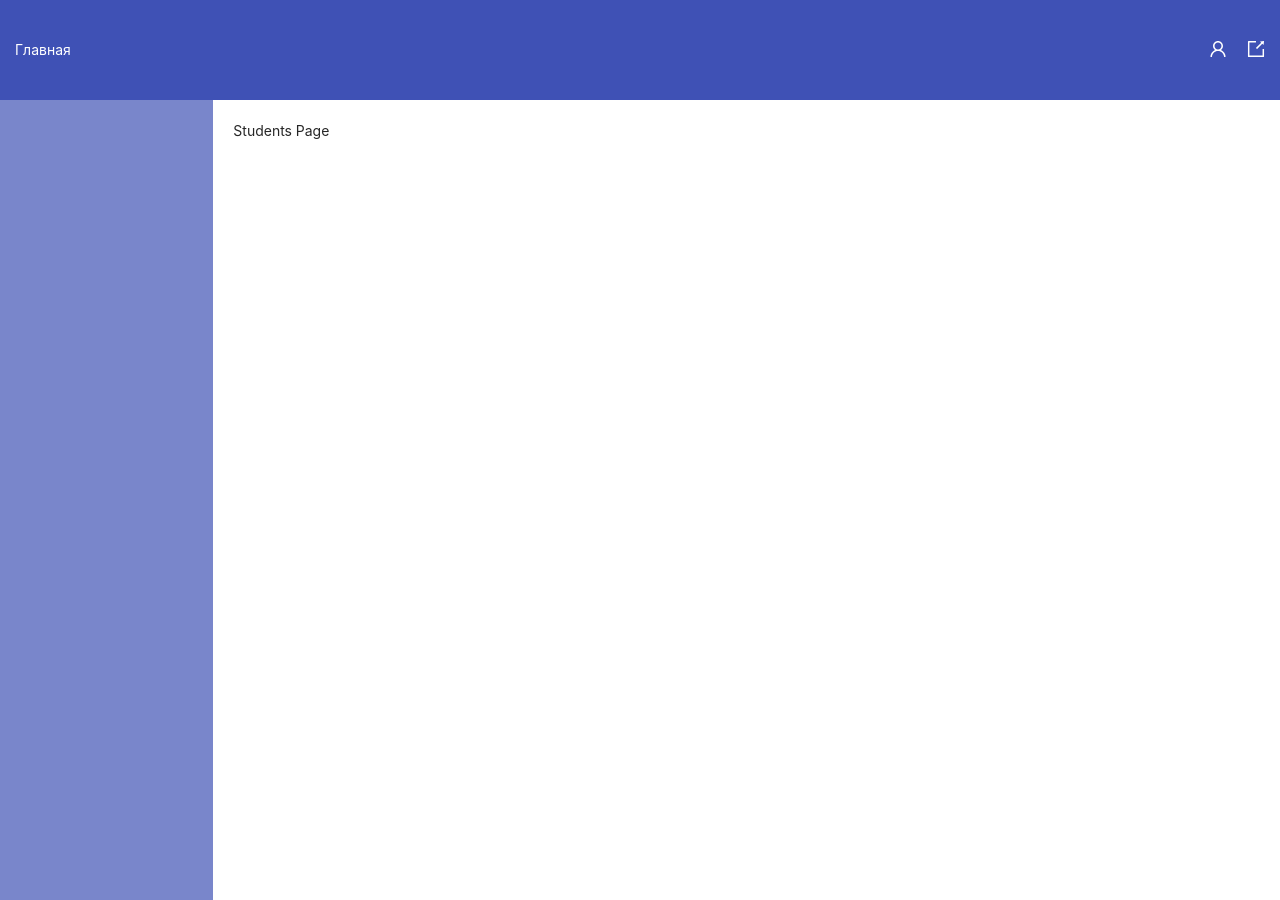
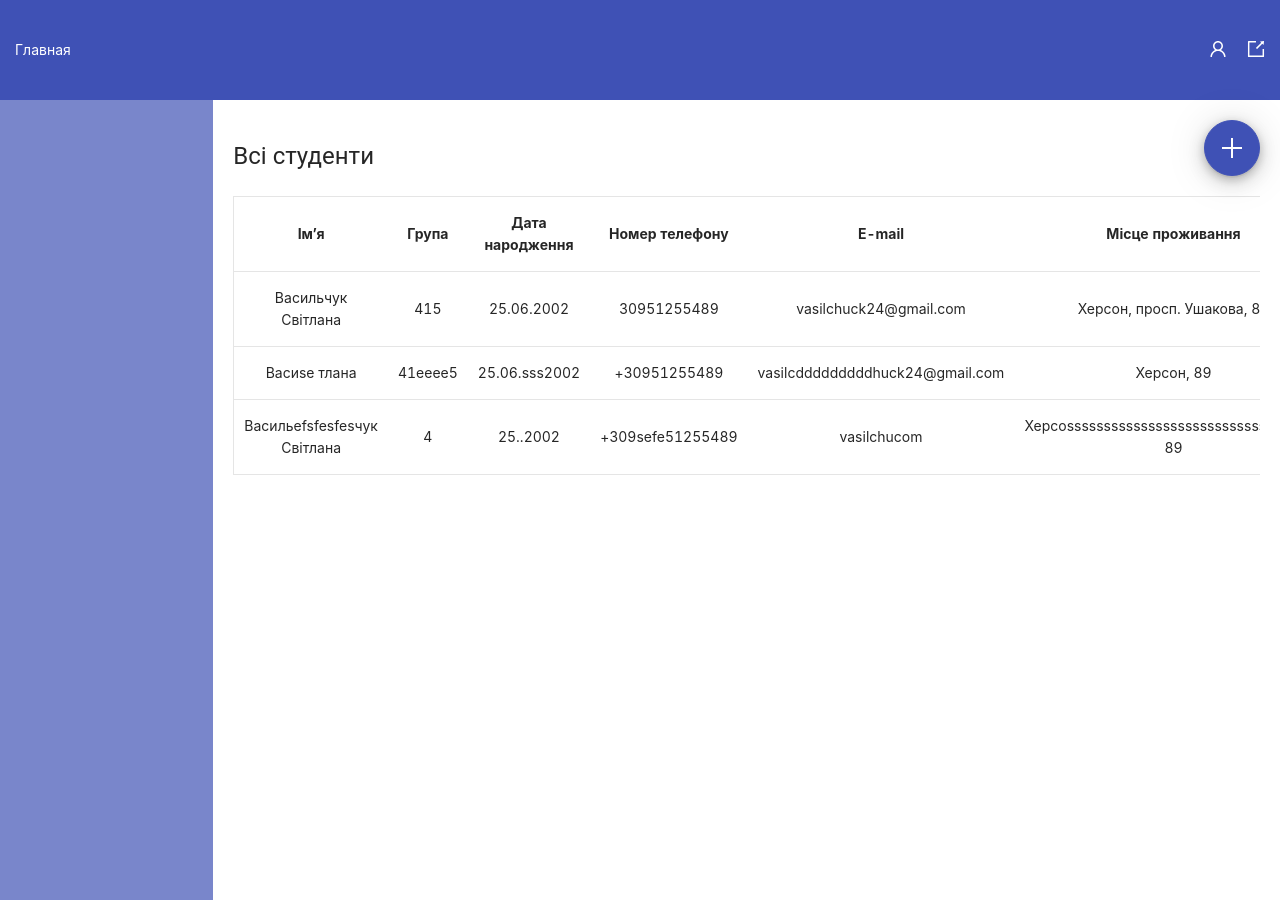
Before and after one commit to LordPozdnyakov/Timetable-for-university-frontend, a React (Create React App) app: page /students in a window 1280 px wide. Built offline with nearby package versions, Linux system fonts and the light colour scheme.

Commit message:
add students-page

```diff
--- a/src/Components/InfoCard/InfoCard.scss
+++ b/src/Components/InfoCard/InfoCard.scss
@@ -1,4 +1,4 @@
-@import 'src/shared/variables';
+@import './src/Shared/variables';
 
 .info-card {
   width: 18rem;
@@ -7,7 +7,7 @@
   margin: 0 15px 15px;
 
   &__title {
-    font-size: 18px;
+    font-size: $h5;
     margin-bottom: 10px;
   }
 
--- a/src/Components/InfoCard/InfoCard.tsx
+++ b/src/Components/InfoCard/InfoCard.tsx
@@ -1,6 +1,6 @@
 import React from 'react';
 import { Link } from 'react-router-dom';
-import { Card, Button } from 'antd';
+import { Card } from 'antd';
 import IInfoCardProps from '../../Types/IInfoCardProps';
 import './InfoCard.scss';
 
--- /dev/null
+++ b/src/Components/Student/Student.scss
@@ -0,0 +1,20 @@
+@import 'src/Shared/variables';
+
+td.table-icon {
+  cursor: pointer;
+  padding-right: 15px;
+  padding-left: 15px;
+  transition: all 0.2s linear;
+
+  &.edit-icon {
+    color: $primary-color;
+  }
+
+  &.delete-icon {
+    color: $error-color;
+  }
+
+  &:hover {
+    filter: drop-shadow(0px 3px 5px rgba(0, 0, 0, 0.5)) drop-shadow(0px 6px 10px rgba(0, 0, 0, 0.3)) drop-shadow(0px 1px 18px rgba(0, 0, 0, 0.2));
+  }
+}
--- /dev/null
+++ b/src/Components/Student/Student.tsx
@@ -0,0 +1,24 @@
+import React from 'react';
+import {DeleteFilled, EditFilled} from '@ant-design/icons';
+import IStudentProps from '../../Types/IStudentProps';
+import './Student.scss';
+
+const Student = ({student} : { student: IStudentProps }) => {
+
+  const {name, group, birthDate, phone, email, address} = student;
+
+  return (
+    <tr>
+      <td>{name}</td>
+      <td>{group}</td>
+      <td>{birthDate}</td>
+      <td>{phone}</td>
+      <td>{email}</td>
+      <td>{address}</td>
+      <td className='table-icon edit-icon'><EditFilled/></td>
+      <td className='table-icon delete-icon'><DeleteFilled/></td>
+    </tr>
+  );
+};
+
+export default Student;
--- /dev/null
+++ b/src/Pages/StudentsPage/StudentsPage.scss
@@ -0,0 +1,30 @@
+.students {
+
+  &__header {
+    display: flex;
+    align-items: flex-end;
+    justify-content: space-between;
+    margin-bottom: 20px;
+  }
+
+  &__title {
+    margin-bottom: 0;
+  }
+
+  &__table {
+    width: 100%;
+
+    tr {
+      border: 1px solid #E5E5E5;
+    }
+
+    th, td {
+      text-align: center;
+      padding: 15px 10px;
+    }
+  }
+}
+
+.table-responsive {
+  overflow-x: auto;
+}
--- a/src/Pages/StudentsPage/StudentsPage.tsx
+++ b/src/Pages/StudentsPage/StudentsPage.tsx
@@ -1,9 +1,65 @@
 import React from 'react';
+import './StudentsPage.scss';
+import Student from "../../Components/Student/Student";
+import IStudentProps from "../../Types/IStudentProps";
+import {Button} from "antd";
+import {PlusOutlined} from "@ant-design/icons";
+
+const students = [
+  {
+    name: 'Васильчук Світлана',
+    group: '415',
+    birthDate: '25.06.2002',
+    phone: '30951255489',
+    email: 'vasilchuck24@gmail.com',
+    address: 'Херсон, просп. Ушакова, 89'
+  },
+  {
+    name: 'Васиse тлана',
+    group: '41eeee5',
+    birthDate: '25.06.sss2002',
+    phone: '+30951255489',
+    email: 'vasilcdddddddddhuck24@gmail.com',
+    address: 'Херсон, 89'
+  },
+  {
+    name: 'Васильefsfesfesчук Світлана',
+    group: '4',
+    birthDate: '25..2002',
+    phone: '+309sefe51255489',
+    email: 'vasilchucom',
+    address: 'Херсоssssssssssssssssssssssssssssssssва, 89'
+  }
+]
 
 const StudentsPage = () => {
   return (
-    <div>
-      Students Page
+    <div className='students'>
+      <div className='students__header'>
+        <h5 className='page-title students__title'>Всі студенти</h5>
+        <Button className='add-btn' type='primary' shape='circle' icon={<PlusOutlined className='add-btn__inner'/>} />
+      </div>
+      <div className='table-responsive'>
+        <table className='students__table'>
+          <tbody>
+            <tr>
+              <th>Ім’я</th>
+              <th>Група</th>
+              <th>Дата народження</th>
+              <th>Номер телефону</th>
+              <th>E-mail</th>
+              <th>Місце проживання</th>
+              <th></th>
+              <th></th>
+            </tr>
+            {
+              students.map((student: IStudentProps) => {
+                return <Student student={student} key={student.email}/>;
+              })
+            }
+          </tbody>
+        </table>
+      </div>
     </div>
   );
 };
--- /dev/null
+++ b/src/Shared/common.scss
@@ -0,0 +1,25 @@
+@import './src/Shared/variables';
+
+.page-title {
+  font-size: $h5;
+  font-weight: 400;
+}
+
+.add-btn {
+  width: 56px;
+  height: 56px;
+  background-color: $primary-color;
+  border-color: $primary-color;
+  filter: drop-shadow(0px 3px 5px rgba(0, 0, 0, 0.2)) drop-shadow(0px 6px 10px rgba(0, 0, 0, 0.14)) drop-shadow(0px 1px 18px rgba(0, 0, 0, 0.12));
+  transition: all 0.2s linear;
+
+  &__inner {
+    font-size: 24px;
+  }
+
+  &:hover {
+    background-color: $primary-color;
+    border-color: $primary-color;
+    filter: drop-shadow(0px 3px 5px rgba(0, 0, 0, 0.5)) drop-shadow(0px 6px 10px rgba(0, 0, 0, 0.3)) drop-shadow(0px 1px 18px rgba(0, 0, 0, 0.2));
+  }
+}
--- a/src/Shared/variables.scss
+++ b/src/Shared/variables.scss
@@ -1 +1,4 @@
 $primary-color: #3F51B5;
+$error-color: #E57373;
+
+$h5: 24px;
--- /dev/null
+++ b/src/Types/IStudentProps.ts
@@ -0,0 +1,8 @@
+export  default interface IStudentProps {
+  name: string,
+  group: string,
+  phone: string,
+  birthDate: string,
+  email: string,
+  address: string
+}
--- a/src/index.tsx
+++ b/src/index.tsx
@@ -8,6 +8,7 @@ import store from './Redux/Store';
 
 import './index.css';
 import 'antd/dist/antd.css';
+import './Shared/common.scss';
 
 
 ReactDOM.render(
```
